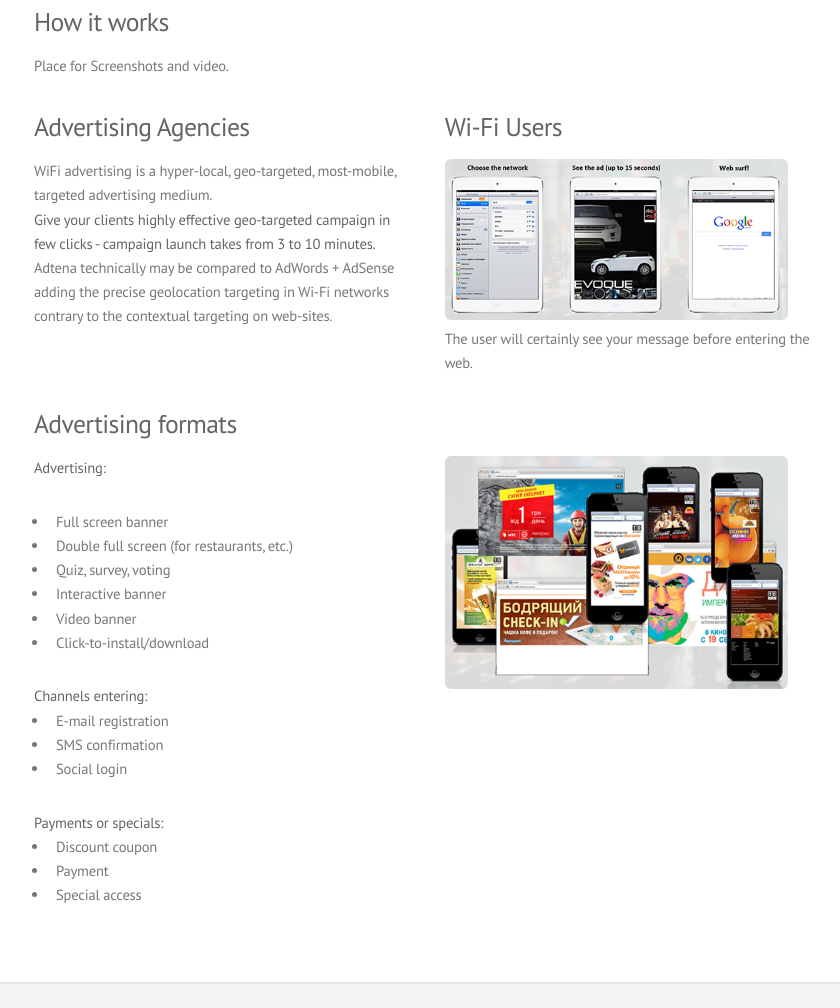
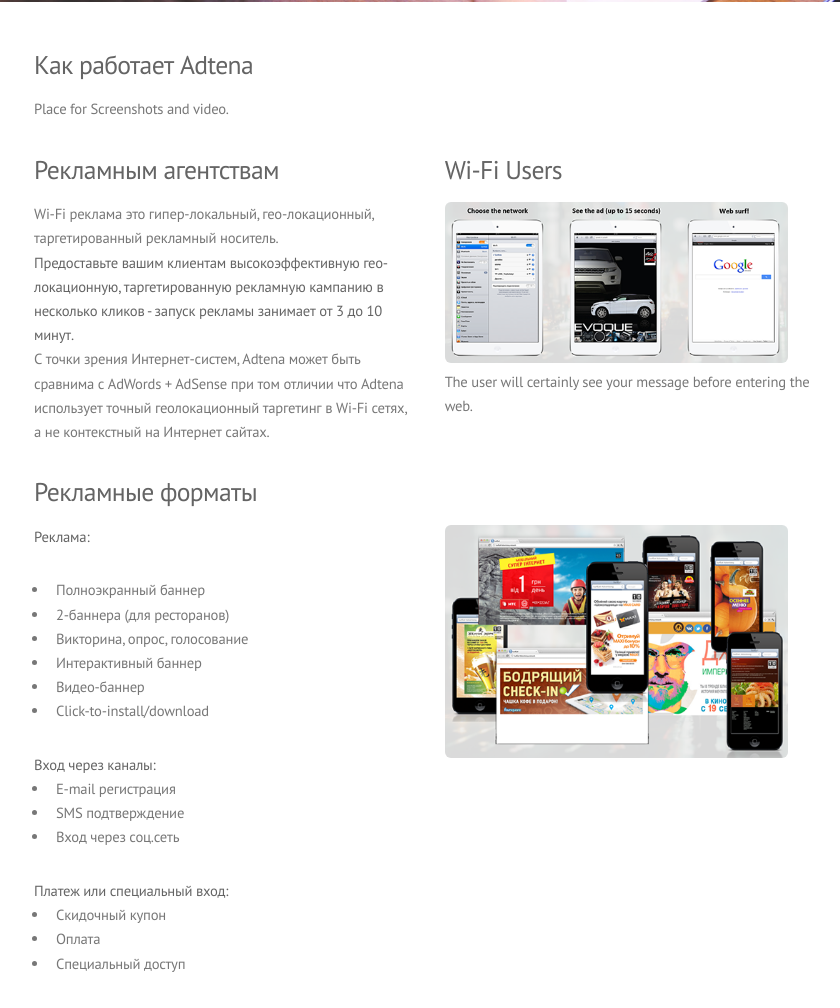
Before and after one commit to mecmaster/material, a website: page alpha/advert_ru.html in a window 1280 px wide. Shown: the part 896-1904 px from the top of the page, without its empty margins (210-1050 px from the left). Drawn offline with Linux system fonts and the light colour scheme.

Commit message:
text update

```diff
--- a/alpha/advert_ru.html
+++ b/alpha/advert_ru.html
@@ -69,45 +69,45 @@
 			<!-- Main -->
 				<section id="main" class="container" role="main">
 					<header>
-						<h2>Приносим свои извинения - страница в процессе разработки. Adtena for Advertisers</h2>
-						<p>Adtena is a simple panel for launching, managing and obtaining statistics of advertising campaigns with accurate targeting. You can choose locations on map and upload or construct online different types of advertising.</p>
+						<h2>Платформа для рекламодателей</h2>
+						<p>Adtena - простая в использовании панель для запуска, управления и мониторинга рекламных кампаний в объединенных Wi-Fi сетях. Процесс создания рекламного объявления включает в себя выбор локаций, загрузку либо конструирование рекламных материалов и выбор параметров таргетинга. Система самостоятельно спрогнозирует объем показов доступных к покупке на выбранной територии и стоимость рекламной кампании.</p>
 						<div class="row">
 							<div class="3u 12u(mobilep)">
 						<span class="icon major fa-eye accent2"></span>
 							<section>
-						Guarantee of viewing of your advertising materials by real users in certain locations
+						Гарантия просмотра вашей рекламы реальными пользователями Wi-Fi на выбранной территории
 						 	</section>
 							</div>
 							<div class="3u 12u(mobilep)">
 						 <span class="icon major fa-bar-chart accent3"></span>
 						 	<section>
-						 Powerful reporting and analytics
+						Гибкая система отчетов и аналитики в реальном времени
 						 	</section>
 						 	</div>
 							<div class="3u 12u(mobilep)">
 						 <span class="icon major fa-group accent4"></span>
 						 	<section>
-						Huge targeting options: location, devicee type, operation system uniquness and time
+						Широкий выбор параметров таргетинга: локация, тип устройства, операционная система, уникальность пользователя и время суток
 						 	</section>
 						 	</div>
 							<div class="3u 12u(mobilep)">
 						 <span class="icon major fa-clock-o accent5"></span>
 						 	<section>
-						The launch of an advertising campaign takes a couple of minutes
+						Быстрый запуск рекламной кампании в Wi-Fi сетях разных владельцев
 						 	</section>
 						 	</div>
 						 </div>
 					</header>
 					<div class="box">
 						<span id="howto" class="image featured"><img src="images/pic13.jpg" alt="How WiFi Advertising works" /></span>
-						<h3>How it works</h3>
+						<h3>Как работает Adtena</h3>
 						<p>Place for Screenshots and video.</p>
 						<div class="row">
 							<div class="6u 12u(mobilep)">
-								<h3>Advertising Agencies</h3>
-								<p>WiFi advertising is a hyper-local, geo-targeted, most-mobile, targeted advertising medium.<br>
-								<b>Give your clients highly effective geo-targeted campaign in few clicks - campaign launch takes from 3 to 10 minutes.</b><br>
-								Adtena technically may be compared to AdWords + AdSense adding the precise geolocation targeting in Wi-Fi networks contrary to the contextual targeting on web-sites.
+								<h3>Рекламным агентствам</h3>
+								<p>Wi-Fi реклама это гипер-локальный, гео-локационный, таргетированный рекламный носитель.<br>
+								<b>Предоставьте вашим клиентам высокоэффективную гео-локационную, таргетированную рекламную кампанию в несколько кликов - запуск рекламы занимает от 3 до 10 минут.</b><br>
+								С точки зрения Интернет-систем, Adtena может быть сравнима с AdWords + AdSense при том отличии что Adtena использует точный геолокационный таргетинг в Wi-Fi сетях, а не контекстный на Интернет сайтах.
 								</p>
 							</div>
 							<div class="6u 12u(mobilep)">
@@ -116,30 +116,30 @@
 								<p>The user will certainly see your message before entering the web.</p>
 							</div>
 						</div>
-						<h3>Advertising formats</h3>
+						<h3>Рекламные форматы</h3>
 						<div class="row">
 							<div class="6u 12u(mobilep)">
-						<p><b>Advertising:</b>
+						<p><b>Реклама:</b>
 							<ul>
-							<li>Full screen banner</li>
-							<li>Double full screen (for restaurants, etc.)</li>
-							<li>Quiz, survey, voting</li>
-							<li>Interactive banner</li>
-							<li>Video banner</li>
+							<li>Полноэкранный баннер</li>
+							<li>2-баннера (для ресторанов)</li>
+							<li>Викторина, опрос, голосование</li>
+							<li>Интерактивный баннер</li>
+							<li>Видео-баннер</li>
 							<li>Сlick-to-install/download</li>
 							</ul>
 
-							<b>Channels entering:</b>
+							<b>Вход через каналы:</b>
 							<ul>
-							<li>E-mail registration</li>
-							<li>SMS confirmation</li>
-							<li>Social login</li>
+							<li>E-mail регистрация</li>
+							<li>SMS подтверждение</li>
+							<li>Вход через соц.сеть</li>
 							</ul>
-							<b>Payments or specials:</b>
+							<b>Платеж или специальный вход:</b>
 							<ul>
-							<li>Discount coupon</li>
-							<li>Payment</li>
-							<li>Special access</li>
+							<li>Скидочный купон</li>
+							<li>Оплата</li>
+							<li>Специальный доступ </li>
 							</ul>
 							</p>
 							</div>
@@ -153,8 +153,8 @@
 					<div class="box">
 
 					<span id="howto" class="image featured"></span>
-					<h3>Coverage</h3>
-					<h4>Advertising Points: <strong><span id="total_points">0</span></strong>, Views last month: <strong><span id="view_last_month">0</span></strong></h4>
+					<h3>Покрытие. Воспользуйтесь элементами управления на карте</h3>
+					<h4>Рекламных площадок, доступных на выбранной территории: <strong><span id="total_points">0</span></strong>, <br>Показов за последний месяц на выбранных площадках: <strong><span id="view_last_month">0</span></strong></h4>
 					<p>Currently Adtena network allows you to place advertisements in the following cities:</p>
 					<div class="row">
 							<div class="4u 12u(mobilep)">
```
Also changed, not shown: alpha/advert_en.html (+1 -1 lines).
